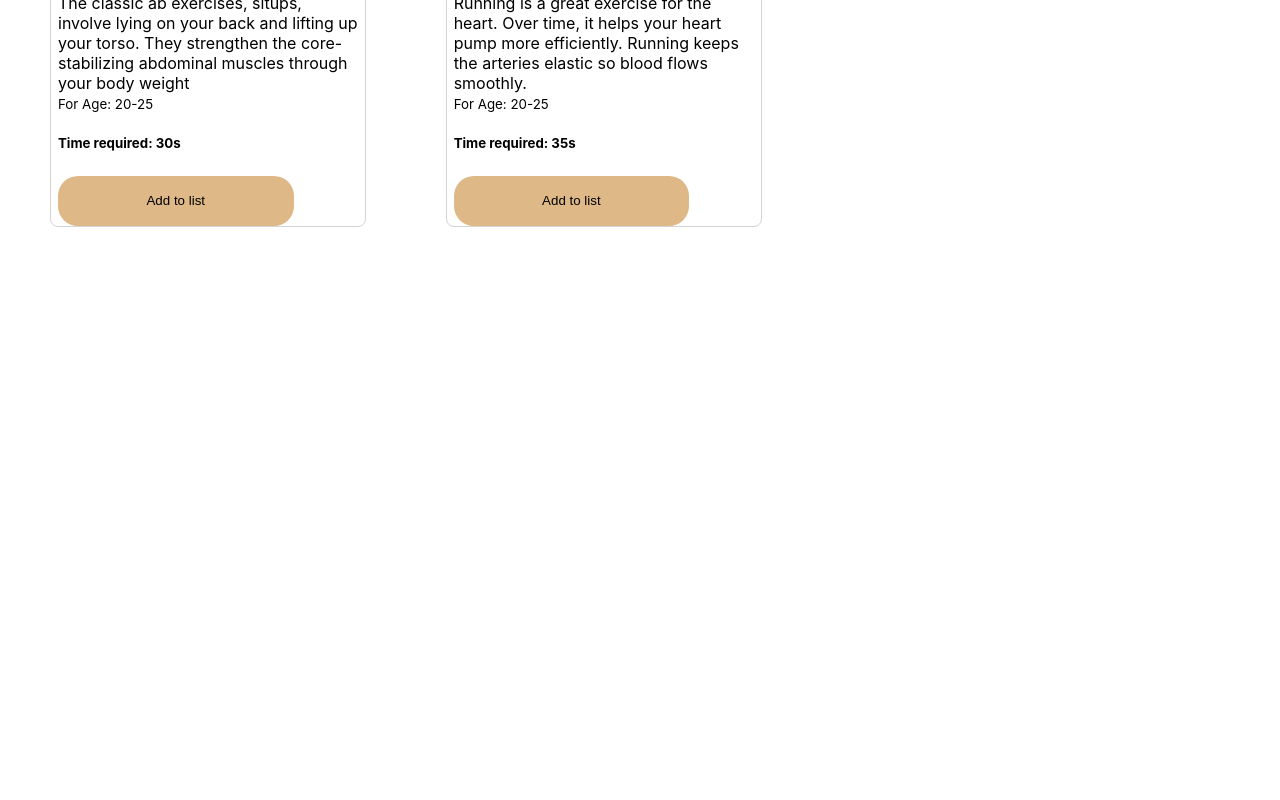
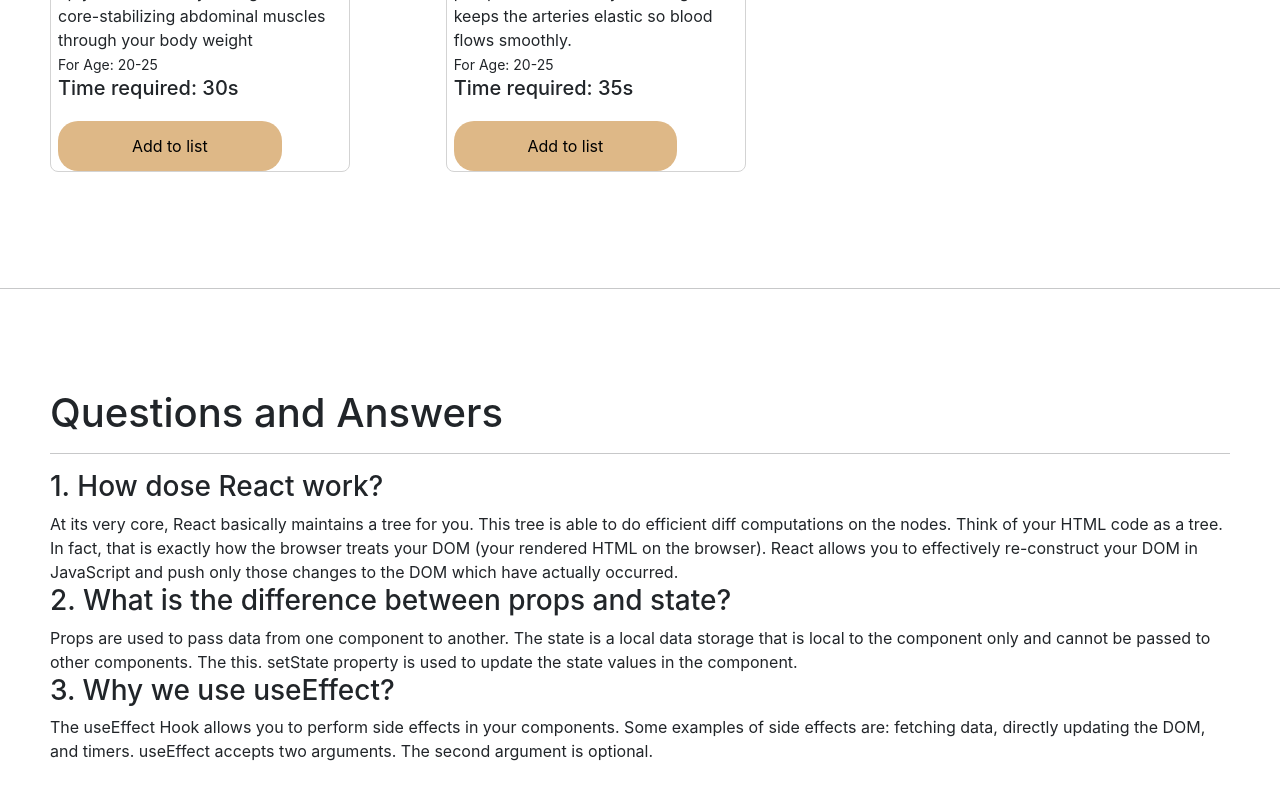
Before and after one commit to ArfanulHoque/daily-burnout, a React (Create React App) app: page / in a window 1280 px wide. Shown: the part 1780-2580 px from the top of the page. Before the commit the page ends 2107 px from the top, so only its background shows below. Built offline with nearby package versions, Linux system fonts and the light colour scheme.

Commit message:
questions and answers  added

```diff
--- a/public/index.html
+++ b/public/index.html
@@ -24,6 +24,10 @@
       work correctly both with client-side routing and a non-root public URL.
       Learn how to configure a non-root public URL by running `npm run build`.
     -->
+    <link
+      rel="stylesheet"
+      href=" https://cdn.jsdelivr.net/npm/bootstrap@5.2.1/dist/css/bootstrap.min.css"
+    />
     <title>Daily Burnout</title>
   </head>
   <body>
--- a/src/components/Count/Count.css
+++ b/src/components/Count/Count.css
@@ -161,7 +161,7 @@
     margin-top: 10px;
     width: 100%;
   }
-  .excercise-box {
+  .exercise-box {
     margin-top: 0px;
     display: flex;
     justify-content: center;
@@ -175,7 +175,7 @@
 }
 
 @media only screen and (max-width: 320px) {
-  .excercise-box {
+  .exercise-box {
     margin-top: 0px;
     display: flex;
     flex-direction: column;
--- a/src/components/Count/Count.js
+++ b/src/components/Count/Count.js
@@ -64,7 +64,7 @@
         </div>
         <div className="exercise-details">
           <h5>Exercise Details</h5>
-          <div className="excercise-box">
+          <div className="exercise-box">
             <div className="exercise-time">
               <p>Exercise time</p>
               <p>
--- a/src/components/Exercise/Exercise.css
+++ b/src/components/Exercise/Exercise.css
@@ -15,8 +15,8 @@
     grid-template-columns: repeat(2, 1fr);
   }
 }
-@media screen and(max-width: 300px) {
+@media screen and(max-width: 320px) {
   .exercise-formations {
-    grid-template-columns: repeat(1, 1fr);
+    grid-template-columns: (1, 1fr);
   }
 }
--- a/src/components/Exercise/Exercise.js
+++ b/src/components/Exercise/Exercise.js
@@ -1,6 +1,7 @@
 import React, { useEffect, useState } from "react";
 import Activities from "../Activities/Activities";
 import Count from "../Count/Count";
+import Questions from "../Questions/Questions";
 import "./Exercise.css";
 
 const Exercise = () => {
@@ -35,6 +36,8 @@
           <Count count={count}></Count>
         </div>
       </div>
+      <hr />
+      <Questions></Questions>
     </div>
   );
 };
--- /dev/null
+++ b/src/components/Questions/Questions.css
@@ -0,0 +1,3 @@
+.question-container {
+  margin: 100px 50px;
+}
--- /dev/null
+++ b/src/components/Questions/Questions.js
@@ -0,0 +1,36 @@
+import React from "react";
+import "./Questions.css";
+
+const Questions = () => {
+  return (
+    <div className="question-container">
+      <h1>Questions and Answers</h1>
+      <hr />
+      <h3>1. How dose React work?</h3>
+      <p>
+        At its very core, React basically maintains a tree for you. This tree is
+        able to do efficient diff computations on the nodes. Think of your HTML
+        code as a tree. In fact, that is exactly how the browser treats your DOM
+        (your rendered HTML on the browser). React allows you to effectively
+        re-construct your DOM in JavaScript and push only those changes to the
+        DOM which have actually occurred.
+      </p>
+      <h3>2. What is the difference between props and state?</h3>
+      <p>
+        Props are used to pass data from one component to another. The state is
+        a local data storage that is local to the component only and cannot be
+        passed to other components. The this. setState property is used to
+        update the state values in the component.
+      </p>
+      <h3>3. Why we use useEffect?</h3>
+      <p>
+        The useEffect Hook allows you to perform side effects in your
+        components. Some examples of side effects are: fetching data, directly
+        updating the DOM, and timers. useEffect accepts two arguments. The
+        second argument is optional.
+      </p>
+    </div>
+  );
+};
+
+export default Questions;
```
